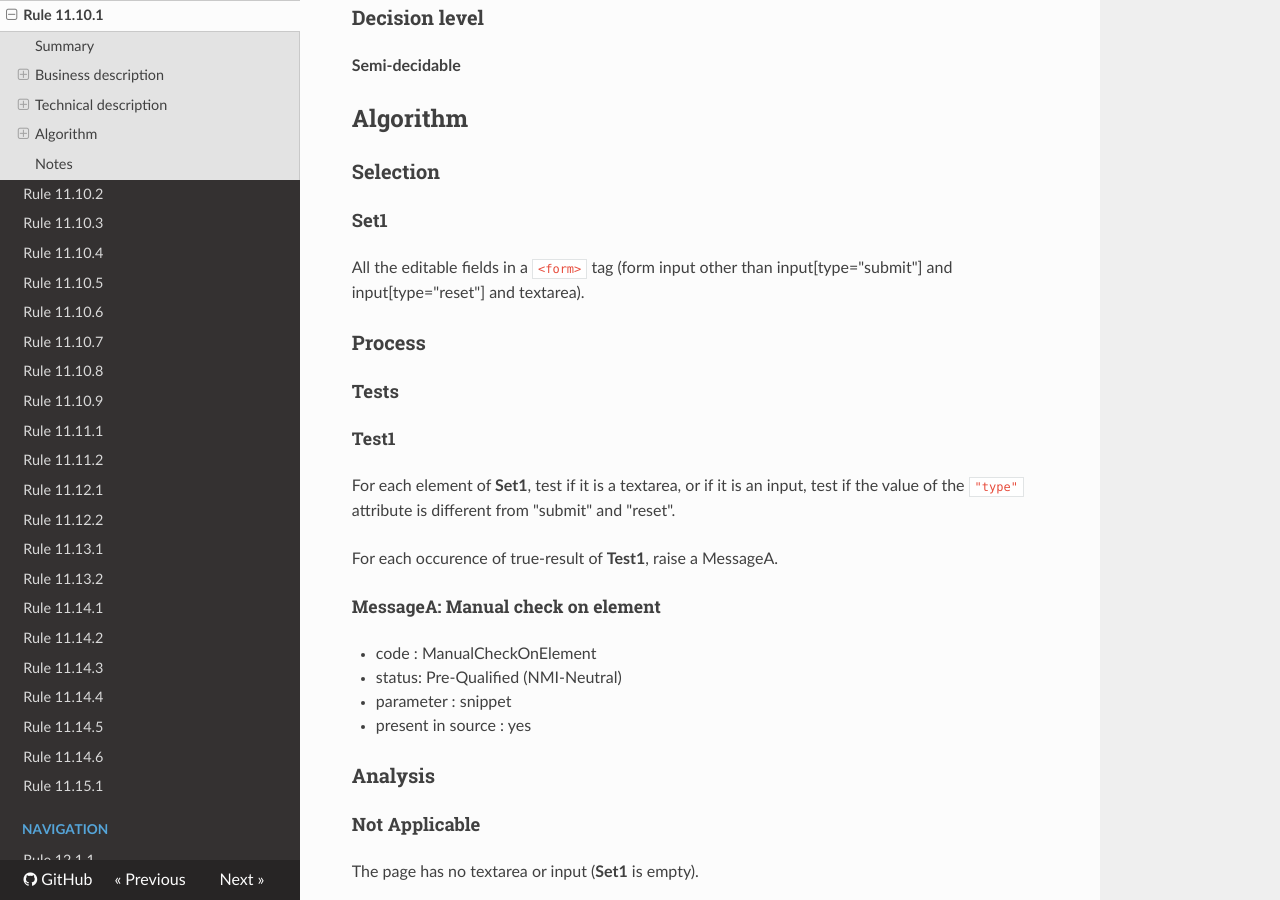
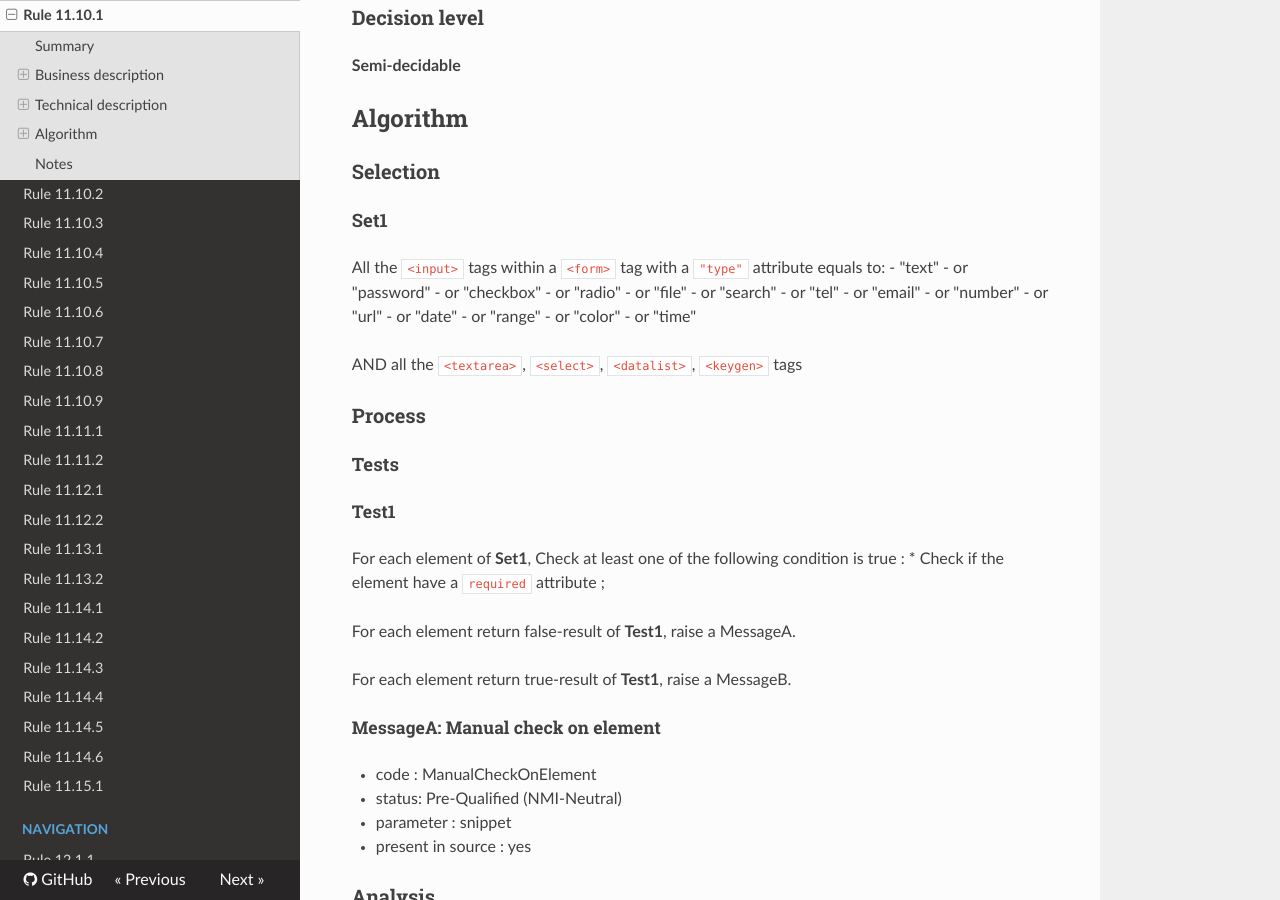
Before and after one commit to Tanaguru/RGAA3-2016, an MkDocs documentation site: the page built from docs/Rule-11-10-1.md, in a window 1280 px wide and 900 px high, scrolled down 1156 px. Built offline with MkDocs 1.6.1, drawn with Linux system fonts in a browser that asks for light colours; nearby versions of some CDN libraries; old or Windows-style settings are respelled for this version of MkDocs.

Commit message:
Update rule 11.10.1 and 11.10.2

```diff
--- a/docs/Rule-11-10-1.md
+++ b/docs/Rule-11-10-1.md
@@ -47,7 +47,23 @@ Pour chaque formulaire, les indications de champs obligatoires v&eacute;rifient-
 
 #### Set1
 
-All the editable fields in a `<form>` tag (form input other than input[type="submit"] and input[type="reset"] and textarea).
+All the `<input>` tags within a `<form>` tag with a `"type"` attribute equals to:
+-  "text"
+-   or "password"
+-   or "checkbox"
+-   or "radio"
+-   or "file"
+-   or "search"
+-   or "tel"
+-   or "email"
+-   or "number"
+-   or "url"
+-   or "date"
+-   or "range"
+-   or "color"
+-   or "time"
+
+AND all the `<textarea>`, `<select>`, `<datalist>`, `<keygen>` tags
 
 ### Process
 
@@ -55,9 +71,12 @@ All the editable fields in a `<form>` tag (form input other than input[type="sub
 
 ##### Test1
 
-For each element of **Set1**, test if it is a textarea, or if it is an input, test if the value of the `"type"` attribute is different from "submit" and "reset".
+For each element of **Set1**, Check at least one of the following condition is true :
+*  Check if the element have a `required` attribute ;
 
-For each occurence of true-result of **Test1**, raise a MessageA.
+For each element return false-result of **Test1**, raise a MessageA.
+
+For each element return true-result of **Test1**, raise a MessageB.
 
 ##### MessageA: Manual check on element
 
```
Also changed, not shown: docs/Rule-11-10-2.md (+30 -2 lines).
